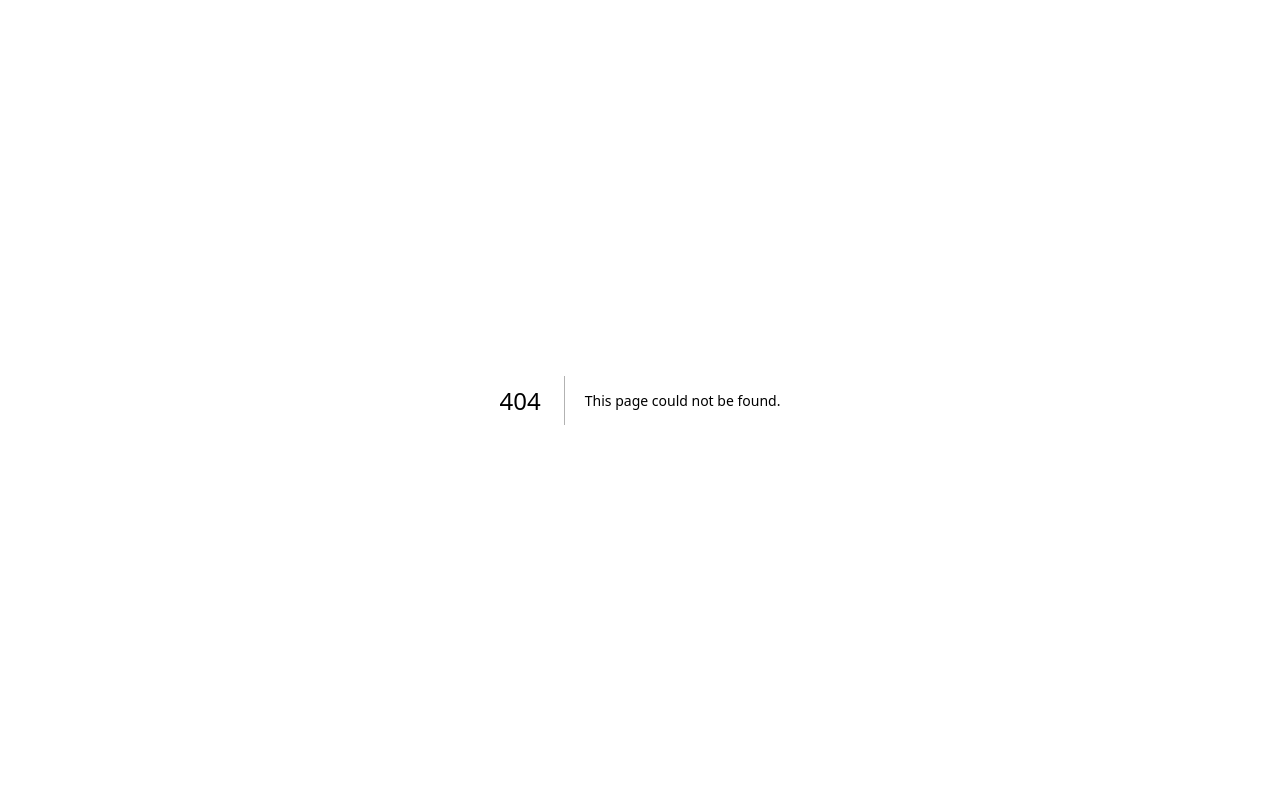
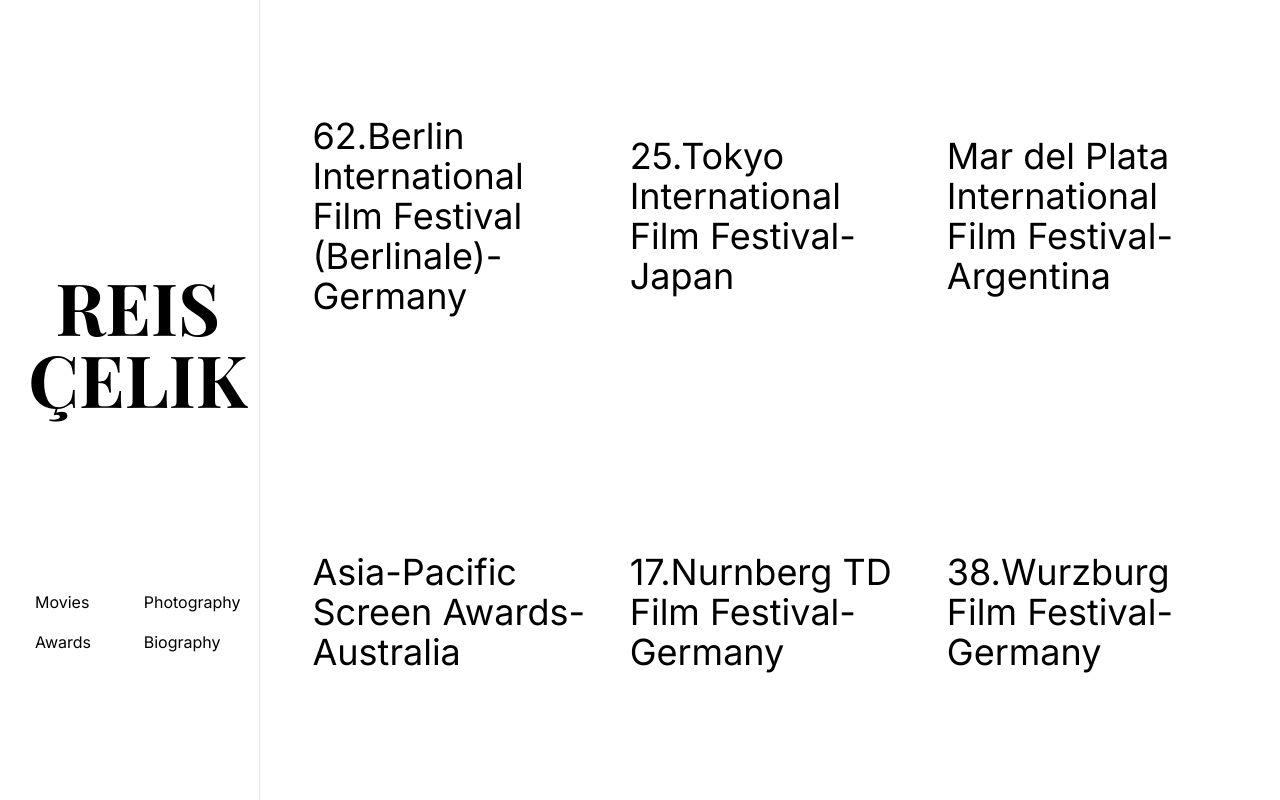
Before and after one commit to Lagsi/reis, a Next.js app: page /awards in a window 1280 px wide. Before the commit this address had no page. Shown: the top 800 px of the page. Built offline with nearby package versions, Linux system fonts and the light colour scheme.

Commit message:
awards page

```diff
--- /dev/null
+++ b/app/awards/page.tsx
@@ -0,0 +1,31 @@
+"use client";
+
+import { awards } from "@/awards";
+import MoviesNav from "../components/moviesNav";
+import { useState } from "react";
+
+export default function AwardsPage() {
+  const [hover, setHover] = useState(false);
+
+  return (
+    <div className="h-full min-h-[95vh] md:flex gap-4 p-4 lg:p-0 leading-7">
+      <div className="w-1/4 hidden md:block border-r">
+        <MoviesNav />
+      </div>
+      <div className="grid grid-cols-3 gap-3 w-full max-w-7xl p-6">
+        {awards.map((award) => (
+          <div className="p-3 h-96 text-4xl flex items-center hover:flex-col hover:justify-around hover:items-start max-w-s hover:w-full hover:bg-black hover:text-white hover:text-lg hover:font-black group">
+            <div className="max-h-[70%]">
+              <h2 className="">{award.title}</h2>
+            </div>
+            <ul className="hidden group-hover:block">
+              {award.award.map((award) => (
+                <li className="text-5xl">{award}</li>
+              ))}
+            </ul>
+          </div>
+        ))}
+      </div>
+    </div>
+  );
+}
--- a/app/page.tsx
+++ b/app/page.tsx
@@ -38,7 +38,7 @@ export default function Home() {
                 </Link>
               </li>
               <li>
-                <Link className="hover:opacity-50" href={"/bio"}>
+                <Link className="hover:opacity-50" href={"/biography"}>
                   Biography
                 </Link>
               </li>
--- /dev/null
+++ b/awards.ts
@@ -0,0 +1,78 @@
+export const awards = [
+  {
+    title: "62.Berlin International Film Festival (Berlinale)-Germany",
+    award: ["Crystal Bear "],
+  },
+  {
+    title: "25.Tokyo International Film Festival-Japan",
+    award: ["Best Asian/Middle East Film"],
+  },
+  {
+    title: "Mar del Plata International Film Festival-Argentina",
+    award: ["Best  Director", "Best Actor"],
+  },
+  {
+    title: "Asia-Pacific Screen Awards-Australia",
+    award: ["Best Script"],
+  },
+  {
+    title: "17.Nurnberg TD Film Festival-Germany",
+    award: ["Best Film", "Best Actor", "Best Actress"],
+  },
+  {
+    title: "38.Wurzburg Film Festival-Germany",
+    award: ["Best Film"],
+  },
+  {
+    title: "38.Buster International Film Festival-Denmark",
+    award: ["Special Jury Price"],
+  },
+  {
+    title: "International Golden Boll Film Festival-Turkey",
+    award: ["Best Actor", "Audience Award"],
+  },
+  {
+    title: "38.Festival International Du Film Independent-Belgium",
+    award: ["Best Film", "Best Director"],
+  },
+  {
+    title: "Malatya International Film Festival",
+    award: ["Best Director"],
+  },
+  {
+    title: "Hanoi International Film Festival-Vietnam",
+    award: ["Best Asian Film", "Best Director", "Best Actor"],
+  },
+  {
+    title: "Panorama of European Cinema Athens",
+    award: ["Best Director", "FIPRESCİ award"],
+  },
+  {
+    title: "Festival International des Cinemas d’ Asia de Vesoul",
+    award: ["Musee Guimet Award"],
+  },
+  {
+    title: "International Yekaterinburg Film Festival-Russia",
+    award: ["Best Actor"],
+  },
+  {
+    title: "Dublin International Film Festival",
+    award: ["Best Actress (critics award)"],
+  },
+  {
+    title: "London Turkish Film Festival",
+    award: ["Golden Wings"],
+  },
+  {
+    title: "Cyprus International Film Festival",
+    award: ["Best Film"],
+  },
+  {
+    title: "Fajr International Film Festival",
+    award: ["Best Director"],
+  },
+  {
+    title: "28.Varna Love is Folly",
+    award: ["Critics Award"],
+  },
+];
```
